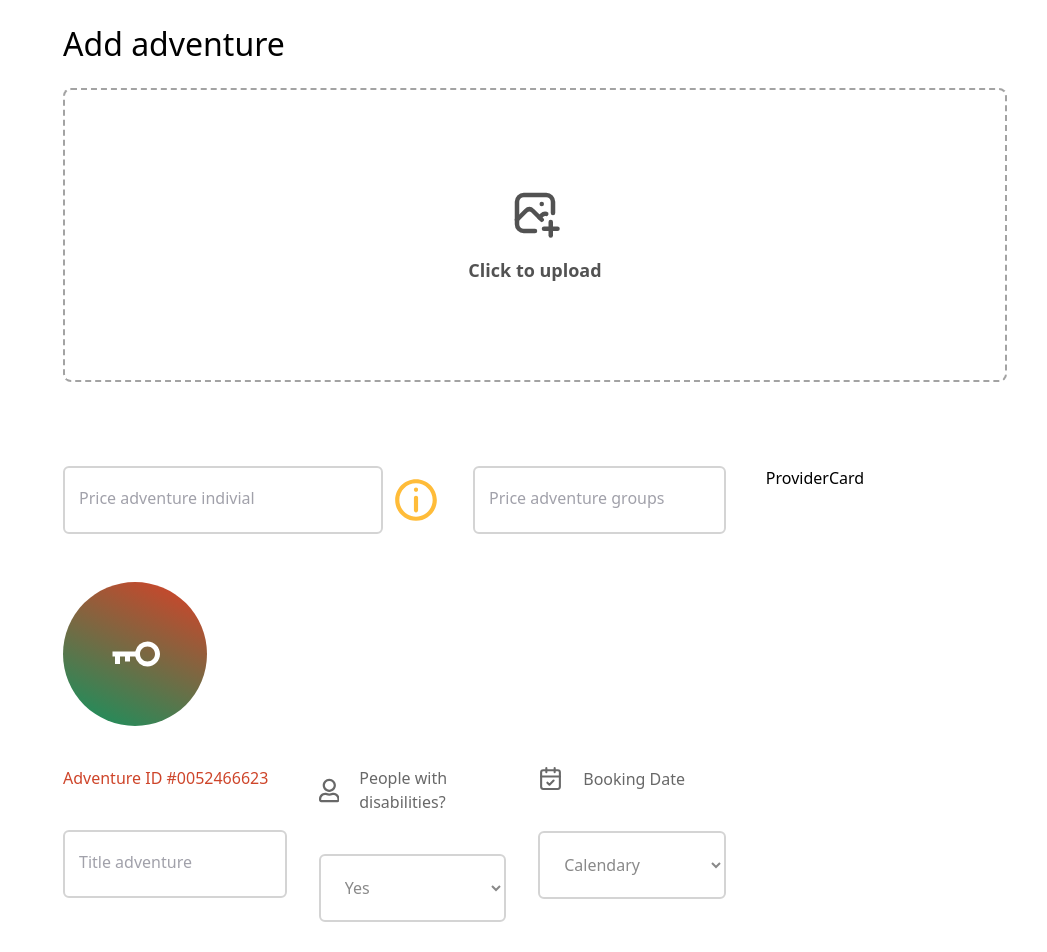
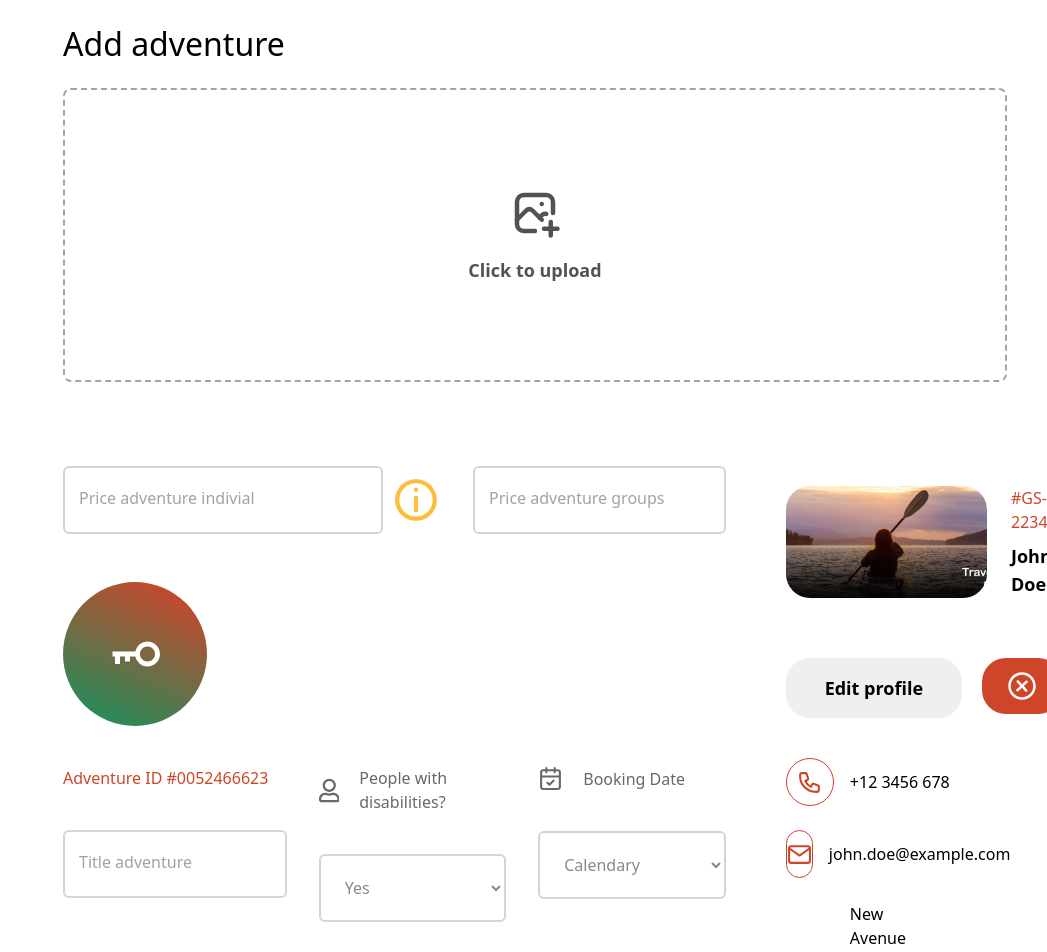
Before and after one commit to AxelCoolpa/COOL-FRONT, a React (Vite) app: page /proveedor-admin/create in a window 1280 px wide. Shown: the top 952 px of the page, without its empty margins (233-1280 px from the left). Built offline with nearby package versions, Linux system fonts and the light colour scheme.

Commit message:
providerCad complete

```diff
--- a/src/components/listings/ProviderCard.tsx
+++ b/src/components/listings/ProviderCard.tsx
@@ -1,7 +1,67 @@
 import React from 'react'
 
+import { provider1 } from '../../mocks/listingsProvider'
+
+import { CgCloseO } from 'react-icons/cg'
+import { FiMail } from 'react-icons/fi'
+import { HiOutlinePhone, HiOutlineLocationMarker } from 'react-icons/hi'
+
+import Avatar from '../Avatar'
+import Button from '../buttons/Button'
+
 const ProviderCard = () => {
-	return <div>ProviderCard</div>
+	return (
+		<div className='flex flex-col gap-10 p-5'>
+			<div className='flex gap-6'>
+				<Avatar avatar={provider1.avatar} wh={28} borderR={'3xl'} />
+				<div className='flex flex-col items-center justify-center gap-2'>
+					<span className='text-OrangeCooL'>#{provider1.id}</span>
+					<p className='text-lg font-semibold'>
+						{provider1.name} {provider1.lastName}
+					</p>
+				</div>
+			</div>
+			<div className='flex gap-5'>
+				<div className=''>
+					<Button
+						label='Edit profile'
+						onClick={() => alert('Edit profile')}
+						outline
+						card
+						w={44}
+					/>
+				</div>
+				<div className='w-20 h-14'>
+					<button
+						onClick={() => alert('Close')}
+						className='bg-OrangeCooL text-white w-20 h-14 p-4 mt-5 text-center flex items-center justify-center rounded-3xl'
+					>
+						<CgCloseO size={30} />
+					</button>
+				</div>
+			</div>
+			<div className='flex flex-col gap-6'>
+				<div className='flex gap-4 items-center'>
+					<div className='w-12 h-12 text-OrangeCooL border border-OrangeCooL rounded-full flex items-center justify-center'>
+						<HiOutlinePhone size={25} />
+					</div>
+					<span>{provider1.phone}</span>
+				</div>
+				<div className='flex gap-4 items-center'>
+					<div className='w-12 h-12 text-OrangeCooL border border-OrangeCooL rounded-full flex items-center justify-center'>
+						<FiMail size={25} />
+					</div>
+					<span>{provider1.mail}</span>
+				</div>
+				<div className='flex gap-4 items-center'>
+					<div className='w-12 h-12 text-OrangeCooL border border-OrangeCooL rounded-full flex items-center justify-center'>
+						<HiOutlineLocationMarker size={25} />
+					</div>
+					<span className='w-2/5'>{provider1.address}</span>
+				</div>
+			</div>
+		</div>
+	)
 }
 
 export default ProviderCard
```
